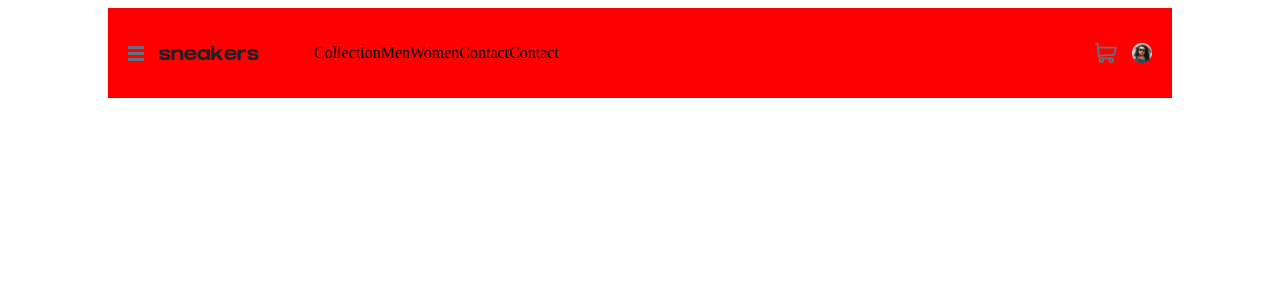
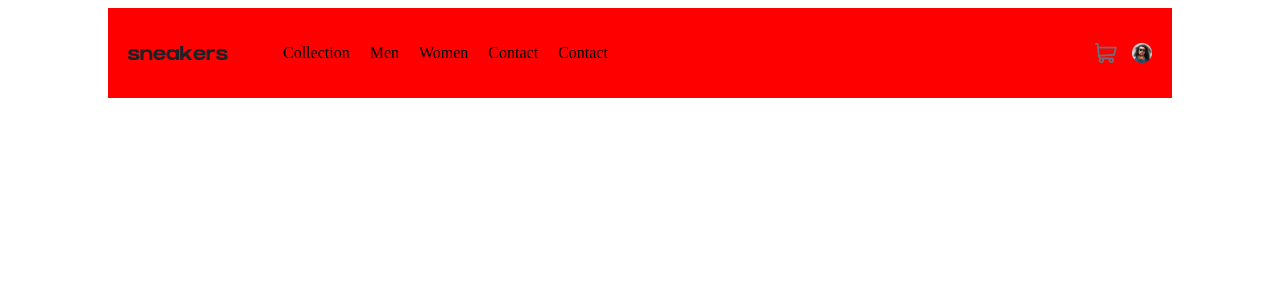
Before and after one commit to adie9/e-commerce-product-page, a React (Vite) app: page / in a window 1280 px wide. Shown: the top 300 px of the page. Built offline with nearby package versions, Linux system fonts and the light colour scheme; the HTML template or start-up script is replaced by a standard one.

Commit message:
modified display status of header menu-icon and nav items

```diff
--- a/src/components/Header.jsx
+++ b/src/components/Header.jsx
@@ -3,7 +3,7 @@ import '../styles/header.css'
 function Header() {
     return (
         <header className='header'>
-            <img src="/images/icon-menu.svg" alt='menu-icon'></img>
+            <img className='icon-menu' src="/images/icon-menu.svg" alt='menu-icon'></img>
             <img className='logo' src="/images/logo.svg" alt="logo"></img>
             <nav className='nav'>
                 <ul className='nav-items'>
--- a/src/styles/header.css
+++ b/src/styles/header.css
@@ -39,5 +39,10 @@
   .nav-items {
     display: flex;
     flex-direction: row;
+    -moz-column-gap: 20px;
+         column-gap: 20px;
+  }
+  .icon-menu {
+    display: none;
   }
 }/*# sourceMappingURL=header.css.map */
--- a/src/styles/header.scss
+++ b/src/styles/header.scss
@@ -38,5 +38,10 @@
 @media screen and (min-width: 501px) {
     .nav-items {
         @include flex-row;
+        column-gap: 20px;
+    }
+
+    .icon-menu {
+        display: none;
     }
 }
```
Also changed, not shown: 1 other file (tests, documents, lock files or other folders).
